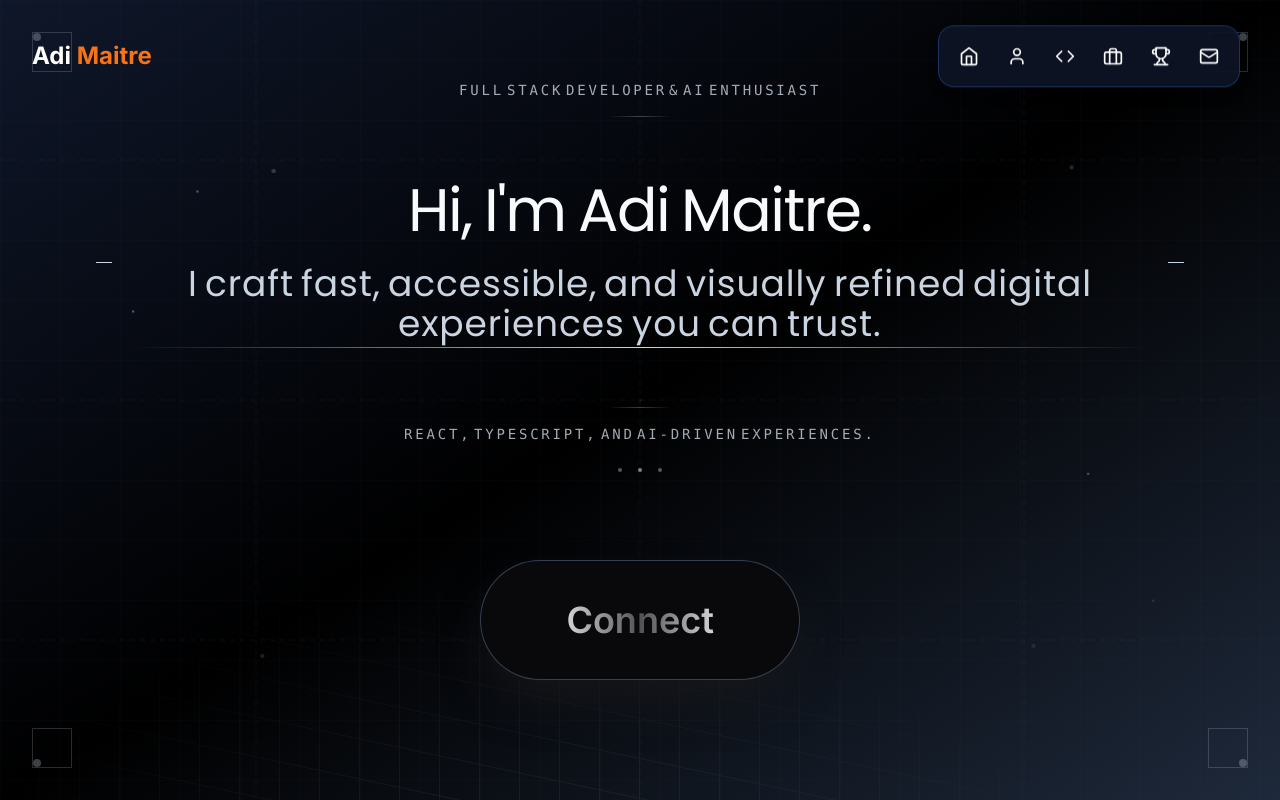
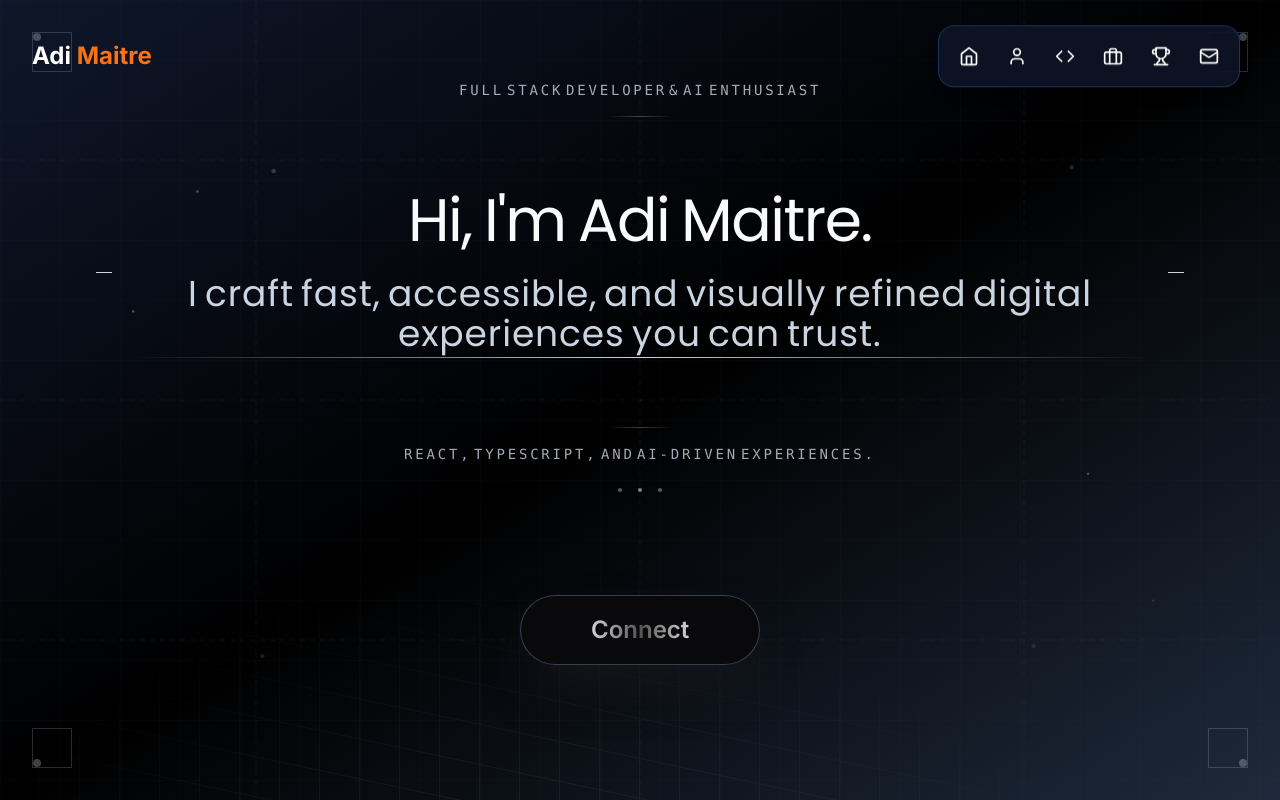
Before and after one commit to IchigoSolos69/portfolio_website, a React (Vite) app: page / in a window 1280 px wide. Shown: the top 800 px of the page. Built offline with nearby package versions, Linux system fonts and the light colour scheme.

Commit message:
Update digital-serenity-animated-landing-page.tsx

```diff
--- a/src/components/ui/digital-serenity-animated-landing-page.tsx
+++ b/src/components/ui/digital-serenity-animated-landing-page.tsx
@@ -246,7 +246,8 @@ const DigitalSerenity = () => {
 
             {/* Connect CTA Button with Pulse Beams */}
             <div className="mt-12 relative opacity-0" style={{ animation: 'word-appear 1s ease-out forwards', animationDelay: '4.5s' }}>
-              <div className="relative flex items-center justify-center min-h-[200px]">
+              <div className="relative flex items-center justify-center h-[180px] w-full">
+                <div className="absolute inset-0 flex items-center justify-center pointer-events-none overflow-visible">
                   <PulseBeams
                     beams={[
                       {
@@ -303,10 +304,13 @@ const DigitalSerenity = () => {
                       middle: "#6344F5",
                       end: "#AE48FF"
                     }}
-                  className="absolute inset-0 pointer-events-none"
-                  width={858}
-                  height={200}
+                    baseColor="rgba(148, 163, 184, 0.3)"
+                    accentColor="rgba(203, 213, 225, 0.5)"
+                    className="!h-[180px] !w-full max-w-[600px]"
+                    width={600}
+                    height={180}
                   />
+                </div>
                 <button
                   onClick={() => {
                     const contactSection = document.getElementById('contact');
@@ -314,13 +318,13 @@ const DigitalSerenity = () => {
                       contactSection.scrollIntoView({ behavior: 'smooth', block: 'start' });
                     }
                   }}
-                  className="relative z-50 bg-slate-800 w-[280px] sm:w-[320px] h-[100px] sm:h-[120px] no-underline group cursor-pointer shadow-2xl shadow-zinc-900 rounded-full p-px text-xs font-semibold leading-6 text-white inline-block hover:scale-105 transition-transform duration-300"
+                  className="relative z-50 bg-slate-800 w-[200px] sm:w-[240px] h-[60px] sm:h-[70px] no-underline group cursor-pointer shadow-2xl shadow-zinc-900 rounded-full p-px text-xs font-semibold leading-6 text-white inline-block hover:scale-105 transition-transform duration-300"
                 >
                   <span className="absolute inset-0 overflow-hidden rounded-full">
                     <span className="absolute inset-0 rounded-full bg-[image:radial-gradient(75%_100%_at_50%_0%,rgba(56,189,248,0.6)_0%,rgba(56,189,248,0)_75%)] opacity-0 transition-opacity duration-500 group-hover:opacity-100" />
                   </span>
                   <div className="relative flex justify-center w-full text-center space-x-2 h-full items-center z-10 rounded-full bg-zinc-950 py-0.5 px-4 ring-1 ring-white/10">
-                    <span className="text-xl sm:text-2xl md:text-4xl inline-block bg-clip-text text-transparent bg-gradient-to-r from-neutral-300 via-neutral-600 to-neutral-300">
+                    <span className="text-lg sm:text-xl md:text-2xl inline-block bg-clip-text text-transparent bg-gradient-to-r from-neutral-300 via-neutral-600 to-neutral-300">
                       Connect
                     </span>
                   </div>
```
Lines whose indentation alone changed are shown as unchanged.
